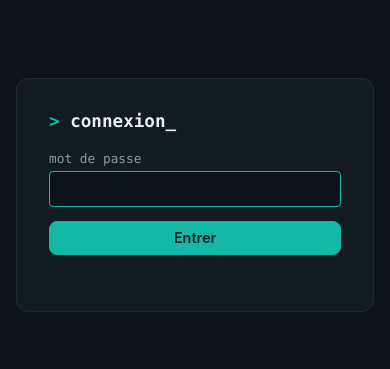
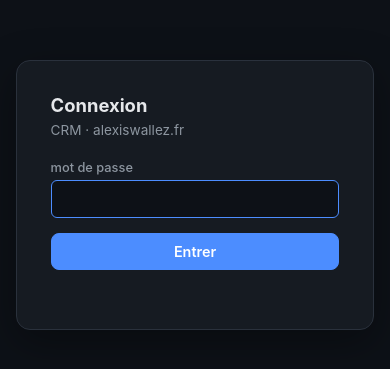
Before and after one commit to AWallez/portfolio, a React (Vite) app in the folder admin/web/: page / in a window 390 px wide. Shown: the part 227-596 px from the top of the page. Built offline with nearby package versions, Linux system fonts and the light colour scheme; no server answers.

Commit message:
feat(admin): theme sombre classique + responsive mobile; fix(infra): builds NAS (network host, COPY --chown), erreur login

```diff
--- a/admin/web/package.json
+++ b/admin/web/package.json
@@ -6,7 +6,8 @@
   "scripts": {
     "dev": "vite",
     "build": "tsc --noEmit && vite build",
-    "typecheck": "tsc --noEmit"
+    "typecheck": "tsc --noEmit",
+    "preview": "vite preview"
   },
   "dependencies": {
     "react": "^19.2.6",
--- a/admin/web/src/App.tsx
+++ b/admin/web/src/App.tsx
@@ -27,8 +27,8 @@ export default function App() {
     <div className="shell">
       <header className="topbar">
         <span className="brand">
-          <span className="chev">&gt;</span> crm — alexiswallez.fr
-          <span className="cursor" />
+          <span className="logo">CRM</span>
+          <span className="host">alexiswallez.fr</span>
         </span>
         <nav>
           <button
--- a/admin/web/src/components/Login.tsx
+++ b/admin/web/src/components/Login.tsx
@@ -28,9 +28,8 @@ export function Login({ onLogin }: { onLogin: () => void }) {
   return (
     <div className="login-wrap">
       <form className="login-card" onSubmit={submit}>
-        <h1>
-          <span style={{ color: "var(--accent)" }}>&gt;</span> connexion_
-        </h1>
+        <h1>Connexion</h1>
+        <p className="sub">CRM · alexiswallez.fr</p>
         <label className="field">
           <span>mot de passe</span>
           <input
--- a/admin/web/src/styles.css
+++ b/admin/web/src/styles.css
@@ -1,20 +1,22 @@
-/* Thème sombre « terminal » — tokens repris du portfolio (frontend/src/index.css). */
+/* Thème sombre classique (volontairement distinct du portfolio) + responsive. */
 :root {
-  --base: #0d1418;
-  --surface: #121c20;
-  --surface-2: #16232a;
-  --ink: #e6edf3;
-  --muted: #8b98a5;
-  --line: #1f2a30;
-  --accent: #14b8a6;
-  --danger: #ef4444;
+  --base: #0d1117;
+  --surface: #161b22;
+  --surface-2: #1d232c;
+  --ink: #e6e8eb;
+  --muted: #8d96a0;
+  --line: #2a313c;
+  --accent: #4c8dff;
+  --accent-ink: #ffffff;
+  --danger: #e5484d;
   /* couleurs des statuts du pipeline */
-  --st-non_lu: #3b82f6;
-  --st-en_attente: #eab308;
-  --st-a_recontacter: #f97316;
-  --st-valide: #22c55e;
-  --mono: "JetBrains Mono", ui-monospace, "Cascadia Mono", Consolas, monospace;
-  --sans: Inter, system-ui, -apple-system, sans-serif;
+  --st-non_lu: #4c8dff;
+  --st-en_attente: #eac54f;
+  --st-a_recontacter: #f0883e;
+  --st-valide: #3fb950;
+  --mono: ui-monospace, "Cascadia Mono", Consolas, monospace;
+  --sans: Inter, system-ui, -apple-system, "Segoe UI", sans-serif;
+  --radius: 10px;
 }
 
 * { box-sizing: border-box; }
@@ -27,137 +29,157 @@ body {
   -webkit-font-smoothing: antialiased;
 }
 button { cursor: pointer; font: inherit; }
-:focus-visible { outline: 2px solid var(--accent); outline-offset: 2px; border-radius: 4px; }
+:focus-visible { outline: 2px solid var(--accent); outline-offset: 2px; border-radius: 6px; }
 
 /* ---- structure ---- */
-.shell { max-width: 1200px; margin: 0 auto; padding: 1rem 1.25rem 4rem; }
+.shell { max-width: 1200px; margin: 0 auto; padding: 0.75rem 1.25rem 4rem; }
 .topbar {
   display: flex; align-items: center; gap: 1rem; flex-wrap: wrap;
-  padding: 0.9rem 0; border-bottom: 1px solid var(--line); margin-bottom: 1.25rem;
+  padding: 0.85rem 0; border-bottom: 1px solid var(--line); margin-bottom: 1.1rem;
 }
-.brand { font-family: var(--mono); font-size: 1.05rem; color: var(--ink); }
-.brand .chev { color: var(--accent); font-weight: 700; }
-.brand .cursor { display: inline-block; width: 0.6em; height: 2px; background: var(--accent); margin-left: 2px; animation: blink 1.2s steps(1) infinite; vertical-align: baseline; }
-@keyframes blink { 50% { opacity: 0; } }
+.brand { display: inline-flex; align-items: center; gap: 0.6rem; font-weight: 600; letter-spacing: 0.01em; }
+.brand .logo {
+  background: var(--accent); color: var(--accent-ink);
+  font-size: 0.72rem; font-weight: 700; letter-spacing: 0.08em;
+  padding: 0.28rem 0.5rem; border-radius: 7px;
+}
+.brand .host { color: var(--muted); font-weight: 400; font-size: 0.9rem; }
 .topbar nav { display: flex; gap: 0.4rem; margin-left: auto; }
 
 /* ---- boutons ---- */
 .btn {
   background: var(--surface); color: var(--ink);
   border: 1px solid var(--line); border-radius: 8px;
-  padding: 0.45rem 0.9rem; font-size: 0.9rem;
+  padding: 0.48rem 0.95rem; font-size: 0.9rem;
   transition: border-color 0.15s, background 0.15s;
 }
 .btn:hover { border-color: var(--accent); }
-.btn.active, .btn.primary { background: var(--accent); border-color: var(--accent); color: #04211d; font-weight: 600; }
+.btn.active, .btn.primary { background: var(--accent); border-color: var(--accent); color: var(--accent-ink); font-weight: 600; }
+.btn.primary:hover { filter: brightness(1.1); }
 .btn.danger { border-color: var(--danger); color: var(--danger); background: transparent; }
 .btn.danger:hover { background: var(--danger); color: #fff; }
 .btn.ghost { border-color: transparent; color: var(--muted); }
-.btn.ghost:hover { color: var(--ink); }
+.btn.ghost:hover { color: var(--ink); background: var(--surface); }
 .btn:disabled { opacity: 0.45; cursor: default; }
 
 /* ---- login ---- */
 .login-wrap { min-height: 100vh; display: grid; place-items: center; padding: 1rem; }
 .login-card {
-  background: var(--surface); border: 1px solid var(--line); border-radius: 12px;
-  padding: 2rem; width: 100%; max-width: 380px;
+  background: var(--surface); border: 1px solid var(--line); border-radius: 14px;
+  padding: 2.1rem; width: 100%; max-width: 380px;
+  box-shadow: 0 12px 40px rgba(0, 0, 0, 0.35);
 }
-.login-card h1 { font-family: var(--mono); font-size: 1.1rem; margin: 0 0 1.25rem; }
-.login-card .error { color: var(--danger); font-size: 0.85rem; min-height: 1.2em; margin: 0.5rem 0 0; }
+.login-card h1 { font-size: 1.15rem; margin: 0 0 0.35rem; }
+.login-card .sub { color: var(--muted); font-size: 0.85rem; margin: 0 0 1.4rem; }
+.login-card .error { color: var(--danger); font-size: 0.85rem; min-height: 1.2em; margin: 0.6rem 0 0; }
 
 /* ---- champs ---- */
-.field { display: block; margin-bottom: 0.9rem; }
-.field span { display: block; font-size: 0.8rem; color: var(--muted); margin-bottom: 0.3rem; font-family: var(--mono); }
+.field { display: block; margin-bottom: 0.95rem; }
+.field span { display: block; font-size: 0.8rem; color: var(--muted); margin-bottom: 0.3rem; font-weight: 500; }
 input, select, textarea {
   width: 100%; background: var(--base); color: var(--ink);
   border: 1px solid var(--line); border-radius: 8px;
-  padding: 0.5rem 0.7rem; font: inherit; font-size: 0.92rem;
+  padding: 0.55rem 0.75rem; font: inherit; font-size: 0.92rem;
 }
 input:focus, select:focus, textarea:focus { border-color: var(--accent); outline: none; }
 textarea { resize: vertical; min-height: 90px; }
 
 /* ---- filtres / badges statuts ---- */
 .filters { display: flex; gap: 0.4rem; flex-wrap: wrap; align-items: center; margin-bottom: 1rem; }
-.filters .search { flex: 1; min-width: 180px; max-width: 320px; }
+.filters .search { flex: 1; min-width: 170px; max-width: 320px; }
 .pill {
   display: inline-flex; align-items: center; gap: 0.4rem;
   border: 1px solid var(--line); background: var(--surface);
-  border-radius: 999px; padding: 0.35rem 0.8rem; font-size: 0.85rem; color: var(--muted);
+  border-radius: 999px; padding: 0.38rem 0.85rem; font-size: 0.85rem; color: var(--muted);
 }
 .pill:hover { border-color: var(--accent); color: var(--ink); }
 .pill.active { border-color: var(--accent); color: var(--ink); background: var(--surface-2); }
 .pill .dot { width: 8px; height: 8px; border-radius: 999px; }
-.pill .n { font-family: var(--mono); font-size: 0.78rem; color: var(--muted); }
+.pill .n { font-family: var(--mono); font-size: 0.76rem; color: var(--muted); }
 
 .status-badge {
-  display: inline-flex; align-items: center; gap: 0.35rem;
-  font-size: 0.78rem; font-family: var(--mono);
-  padding: 0.15rem 0.55rem; border-radius: 999px;
+  display: inline-flex; align-items: center; gap: 0.4rem;
+  font-size: 0.78rem; font-weight: 600;
+  padding: 0.18rem 0.6rem; border-radius: 999px;
   border: 1px solid; background: transparent; white-space: nowrap;
 }
 .dot { display: inline-block; width: 8px; height: 8px; border-radius: 999px; background: currentColor; }
 
 /* ---- liste des messages ---- */
-.card { background: var(--surface); border: 1px solid var(--line); border-radius: 12px; overflow: hidden; }
+.card {
+  background: var(--surface); border: 1px solid var(--line);
+  border-radius: var(--radius); overflow: hidden;
+}
 table { width: 100%; border-collapse: collapse; font-size: 0.9rem; }
 thead th {
-  text-align: left; font-family: var(--mono); font-size: 0.75rem; font-weight: 500;
-  color: var(--muted); padding: 0.7rem 0.9rem; border-bottom: 1px solid var(--line);
+  text-align: left; font-size: 0.74rem; font-weight: 600; text-transform: uppercase;
+  letter-spacing: 0.05em; color: var(--muted);
+  padding: 0.7rem 0.95rem; border-bottom: 1px solid var(--line);
 }
-tbody td { padding: 0.65rem 0.9rem; border-bottom: 1px solid var(--line); vertical-align: middle; }
+tbody td { padding: 0.68rem 0.95rem; border-bottom: 1px solid var(--line); vertical-align: middle; }
 tbody tr:last-child td { border-bottom: none; }
 tbody tr.row { cursor: pointer; }
 tbody tr.row:hover { background: var(--surface-2); }
 tr.unread td { font-weight: 600; }
 .who .name { display: block; }
-.who .mail { display: block; font-size: 0.78rem; color: var(--muted); font-family: var(--mono); }
+.who .mail { display: block; font-size: 0.78rem; color: var(--muted); }
 .snippet { color: var(--muted); max-width: 340px; white-space: nowrap; overflow: hidden; text-overflow: ellipsis; }
-.date { font-family: var(--mono); font-size: 0.78rem; color: var(--muted); white-space: nowrap; }
-.tag { font-family: var(--mono); font-size: 0.75rem; color: var(--accent); border: 1px solid var(--line); padding: 0.1rem 0.45rem; border-radius: 6px; white-space: nowrap; }
-.manual-tag { color: var(--muted); font-size: 0.7rem; font-family: var(--mono); }
+.date { font-family: var(--mono); font-size: 0.76rem; color: var(--muted); white-space: nowrap; }
+.tag {
+  font-size: 0.75rem; font-weight: 600; color: var(--accent);
+  background: color-mix(in srgb, var(--accent) 12%, transparent);
+  padding: 0.14rem 0.5rem; border-radius: 6px; white-space: nowrap;
+}
+.manual-tag { color: var(--muted); font-size: 0.72rem; font-weight: 400; }
 
-.empty { padding: 2.5rem; text-align: center; color: var(--muted); font-family: var(--mono); font-size: 0.9rem; }
+.empty { padding: 2.5rem; text-align: center; color: var(--muted); font-size: 0.9rem; }
 
 /* ---- pagination ---- */
-.pager { display: flex; gap: 0.5rem; align-items: center; justify-content: flex-end; margin-top: 0.8rem; font-family: var(--mono); font-size: 0.8rem; color: var(--muted); }
+.pager {
+  display: flex; gap: 0.5rem; align-items: center; justify-content: flex-end;
+  margin-top: 0.8rem; font-size: 0.82rem; color: var(--muted);
+}
 
 /* ---- drawer détail / modal ---- */
-.overlay { position: fixed; inset: 0; background: rgba(4, 10, 12, 0.6); backdrop-filter: blur(2px); z-index: 40; }
+.overlay { position: fixed; inset: 0; background: rgba(2, 6, 10, 0.62); backdrop-filter: blur(2px); z-index: 40; }
 .drawer {
   position: fixed; top: 0; right: 0; bottom: 0; width: min(480px, 100vw);
   background: var(--surface); border-left: 1px solid var(--line); z-index: 50;
   padding: 1.4rem; overflow-y: auto;
 }
-.drawer h2 { font-family: var(--mono); font-size: 1rem; margin: 0; }
+.drawer h2 { font-size: 1.05rem; margin: 0; }
 .drawer .head { display: flex; align-items: center; gap: 0.6rem; margin-bottom: 1rem; }
 .drawer .head .btn { margin-left: auto; }
-.kv { display: grid; grid-template-columns: 110px 1fr; gap: 0.3rem 0.8rem; font-size: 0.88rem; margin: 1rem 0; }
-.kv dt { color: var(--muted); font-family: var(--mono); font-size: 0.78rem; }
+.kv { display: grid; grid-template-columns: 110px 1fr; gap: 0.35rem 0.8rem; font-size: 0.88rem; margin: 1rem 0; }
+.kv dt { color: var(--muted); font-size: 0.8rem; }
 .kv dd { margin: 0; overflow-wrap: anywhere; }
+.kv a { color: var(--accent); }
 .message-box {
   background: var(--base); border: 1px solid var(--line); border-radius: 8px;
   padding: 0.9rem; white-space: pre-wrap; font-size: 0.9rem; overflow-wrap: anywhere;
 }
 .status-row { display: flex; gap: 0.35rem; flex-wrap: wrap; margin: 0.6rem 0 1rem; }
+.status-row .status-badge { cursor: pointer; }
 .drawer .actions { display: flex; gap: 0.6rem; margin-top: 1.2rem; }
 .modal {
   position: fixed; top: 50%; left: 50%; transform: translate(-50%, -50%);
-  width: min(520px, calc(100vw - 2rem)); max-height: 90vh; overflow-y: auto;
-  background: var(--surface); border: 1px solid var(--line); border-radius: 12px;
-  padding: 1.5rem; z-index: 50;
+  width: min(520px, calc(100vw - 1.5rem)); max-height: 92vh; overflow-y: auto;
+  background: var(--surface); border: 1px solid var(--line); border-radius: 14px;
+  padding: 1.5rem; z-index: 50; box-shadow: 0 16px 50px rgba(0, 0, 0, 0.45);
 }
-.modal h2 { font-family: var(--mono); font-size: 1rem; margin: 0 0 1.1rem; }
+.modal h2 { font-size: 1.05rem; margin: 0 0 1.1rem; }
 .grid-2 { display: grid; grid-template-columns: 1fr 1fr; gap: 0 0.8rem; }
-@media (max-width: 480px) { .grid-2 { grid-template-columns: 1fr; } }
 
 /* ---- explorateur ---- */
-.explorer { display: grid; grid-template-columns: 220px 1fr; gap: 1rem; align-items: start; }
-@media (max-width: 800px) { .explorer { grid-template-columns: 1fr; } }
-.side { display: flex; flex-direction: column; gap: 0.3rem; }
-.side .section { font-family: var(--mono); font-size: 0.72rem; color: var(--muted); margin: 0.6rem 0 0.2rem; text-transform: uppercase; letter-spacing: 0.06em; }
+.explorer { display: grid; grid-template-columns: 230px 1fr; gap: 1rem; align-items: start; }
+.side { display: flex; flex-direction: column; gap: 0.25rem; }
+.side .section {
+  font-size: 0.72rem; font-weight: 600; color: var(--muted);
+  margin: 0.6rem 0 0.2rem; text-transform: uppercase; letter-spacing: 0.06em;
+}
 .side button {
   text-align: left; background: transparent; border: 1px solid transparent;
-  color: var(--ink); border-radius: 8px; padding: 0.4rem 0.6rem; font-size: 0.88rem;
+  color: var(--ink); border-radius: 8px; padding: 0.42rem 0.65rem; font-size: 0.88rem;
   display: flex; justify-content: space-between; gap: 0.5rem;
 }
 .side button:hover { background: var(--surface); }
@@ -170,6 +192,48 @@ tr.unread td { font-weight: 600; }
 .toast {
   position: fixed; bottom: 1.2rem; left: 50%; transform: translateX(-50%);
   background: var(--surface-2); border: 1px solid var(--line); border-radius: 8px;
-  padding: 0.6rem 1rem; font-size: 0.85rem; z-index: 60;
+  padding: 0.6rem 1rem; font-size: 0.85rem; z-index: 60; white-space: nowrap;
 }
 .toast.err { border-color: var(--danger); color: var(--danger); }
+
+/* =====================================================================
+   RESPONSIVE
+   ===================================================================== */
+@media (max-width: 800px) {
+  .explorer { grid-template-columns: 1fr; }
+}
+
+@media (max-width: 720px) {
+  .shell { padding: 0.5rem 0.8rem 3rem; }
+
+  /* barre du haut : marque + nav sur deux lignes, boutons pleine largeur */
+  .topbar { gap: 0.6rem; }
+  .topbar nav { margin-left: 0; width: 100%; }
+  .topbar nav .btn { flex: 1; text-align: center; }
+
+  /* filtres : recherche pleine largeur */
+  .filters .search { max-width: none; min-width: 100%; order: 10; }
+
+  /* tableau des messages → cartes empilées */
+  .messages-table thead { display: none; }
+  .messages-table, .messages-table tbody { display: block; }
+  .messages-table tbody tr {
+    display: flex; flex-wrap: wrap; align-items: center; gap: 0.25rem 0.6rem;
+    padding: 0.8rem 0.9rem; border-bottom: 1px solid var(--line);
+  }
+  .messages-table tbody tr:last-child { border-bottom: none; }
+  .messages-table tbody td { display: block; border: none; padding: 0; }
+  .messages-table td.who { flex: 1 1 auto; order: 1; min-width: 0; }
+  .messages-table td.cell-status { order: 2; }
+  .messages-table td.cell-snippet { order: 3; flex-basis: 100%; }
+  .messages-table td.cell-snippet .snippet { max-width: none; }
+  .messages-table td.cell-type { order: 4; }
+  .messages-table td.cell-date { order: 5; margin-left: auto; }
+
+  /* drawer plein écran + zones tactiles confortables */
+  .drawer { width: 100vw; border-left: none; padding: 1.1rem; }
+  .btn { padding: 0.55rem 1rem; }
+  .kv { grid-template-columns: 96px 1fr; }
+  .grid-2 { grid-template-columns: 1fr; }
+  .pager { justify-content: center; }
+}
```
Also changed, not shown: admin/web/src/components/Messages.tsx (+5 -5 lines).
